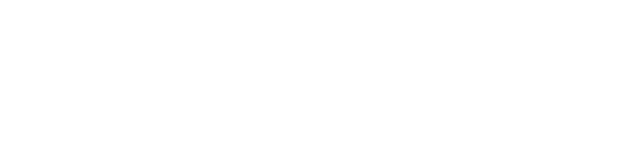
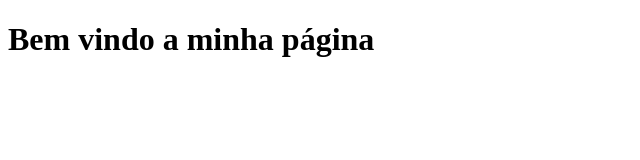
Before and after one commit to felipeFleite/atividade-branchs, a plain HTML site: page index.html in a window 1280 px wide. Shown: the whole page, without its empty margins (0-640 px from the left). Drawn offline with Linux system fonts and the light colour scheme.

Commit message:
Update index.html

```diff
--- a/index.html
+++ b/index.html
@@ -3,9 +3,9 @@
 <head>
     <meta charset="UTF-8">
     <meta name="viewport" content="width=device-width, initial-scale=1.0">
-    <title>Document</title>
+    <title>Atividade Fábio</title>
 </head>
 <body>
-
+    <h1>Bem vindo a minha página</h1>
 </body>
 </html>
```
